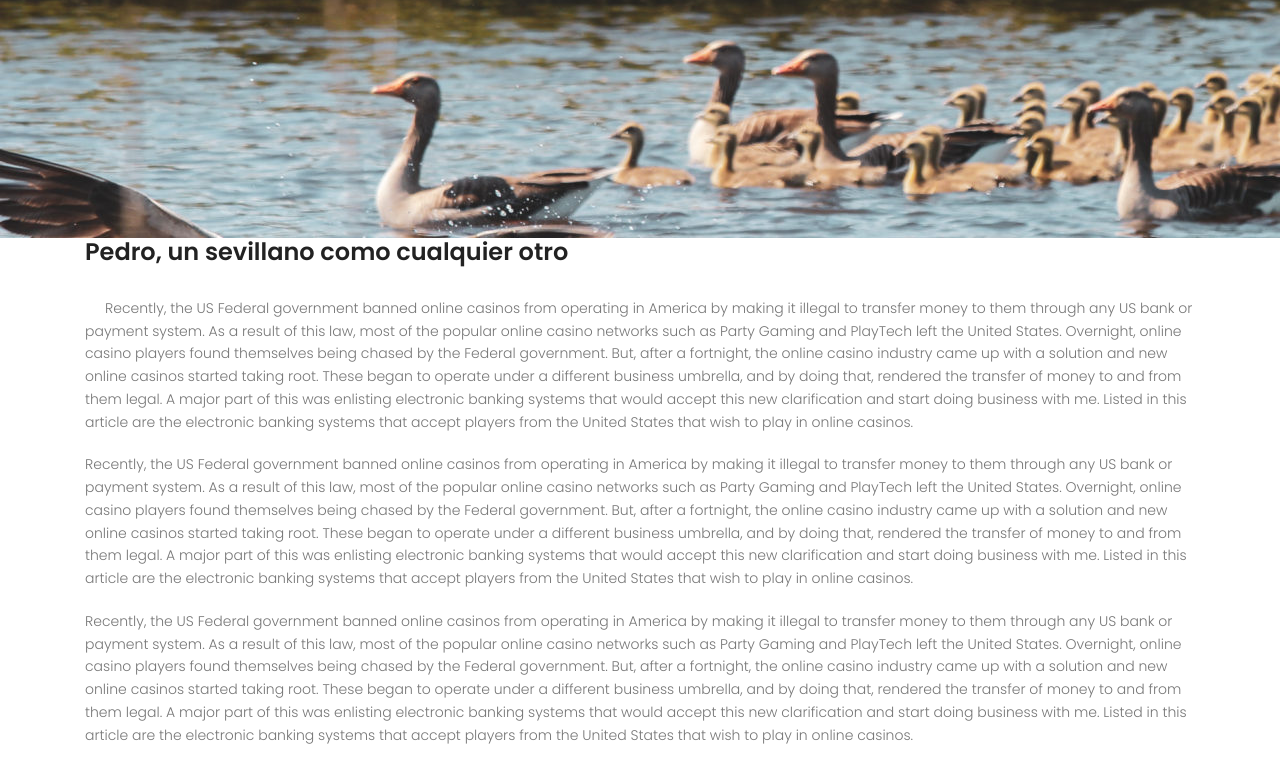
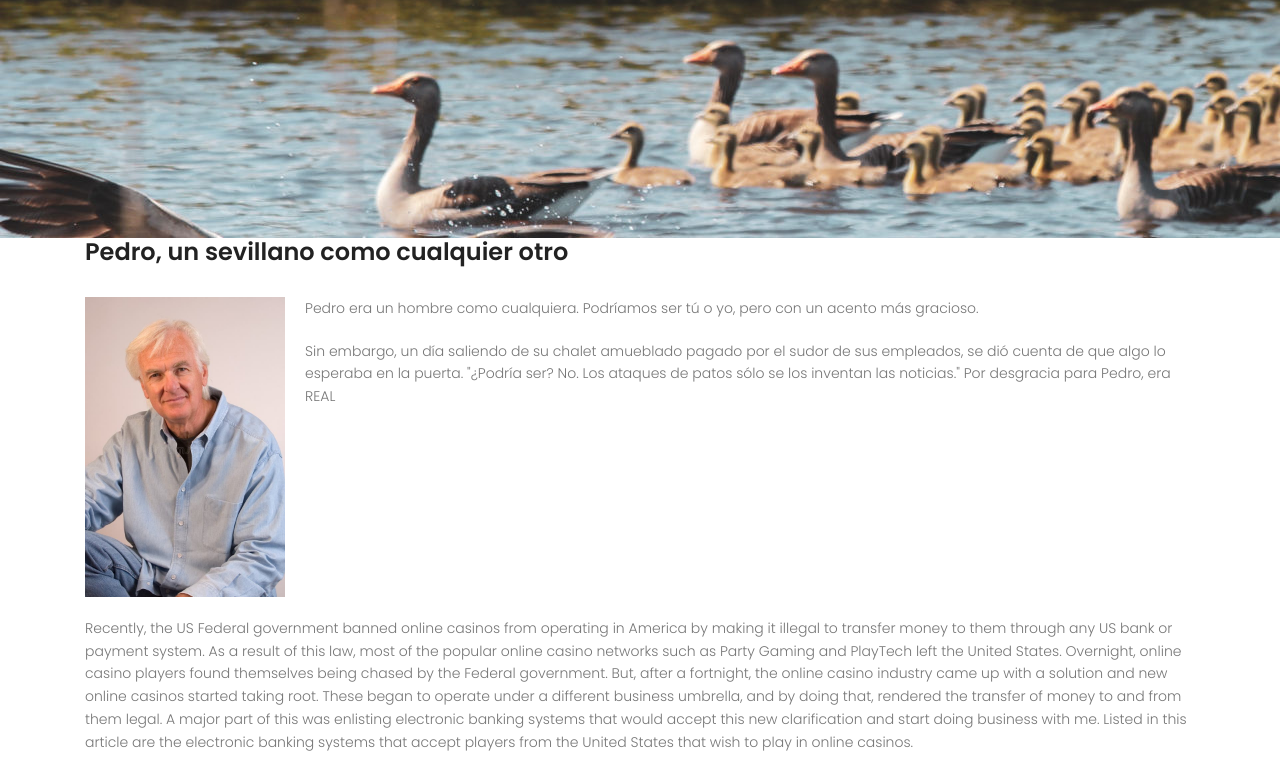
Before and after one commit to RubenSatorra/haberlas, a plain HTML site: page generic3.html in a window 1280 px wide. Shown: the part 410-1173 px from the top of the page. Drawn offline with nearby package versions, Linux system fonts and the light colour scheme.

Commit message:
las suyas

```diff
--- a/generic3.html
+++ b/generic3.html
@@ -86,8 +86,9 @@
 					<div class="row">
 						<div class="col-md-12">
 							<div class="img-text">
-								<img src="img/a.jpg" alt="" class="img-fluid float-left mr-20 mb-20">
-								<p>Recently, the US Federal government banned online casinos from operating in America by making it illegal to transfer money to them through any US bank or payment system. As a result of this law, most of the popular online casino networks such as Party Gaming and PlayTech left the United States. Overnight, online casino players found themselves being chased by the Federal government. But, after a fortnight, the online casino industry came up with a solution and new online casinos started taking root. These began to operate under a different business umbrella, and by doing that, rendered the transfer of money to and from them legal. A major part of this was enlisting electronic banking systems that would accept this new clarification and start doing business with me. Listed in this article are the electronic banking systems that accept players from the United States that wish to play in online casinos.</p>
+								<img src="img/hombre-de-mediana-edad-1369556-3242193898.jpg" alt="" class="img-fluid float-left mr-20 mb-20" style="max-height: 300px;">
+								<p>Pedro era un hombre como cualquiera. Podríamos ser tú o yo, pero con un acento más gracioso.</p>
+								<p>Sin embargo, un día saliendo de su chalet amueblado pagado por el sudor de sus empleados, se dió cuenta de que algo lo esperaba en la puerta. "¿Podría ser? No. Los ataques de patos sólo se los inventan las noticias." Por desgracia para Pedro, era REAL </p>
 							</div>
 						</div>
 						<div class="col-lg-12">
```
Also changed, not shown: generic1.html (+2 -2 lines), img/hombre-de-mediana-edad-1369556-3242193898.jpg (added).
